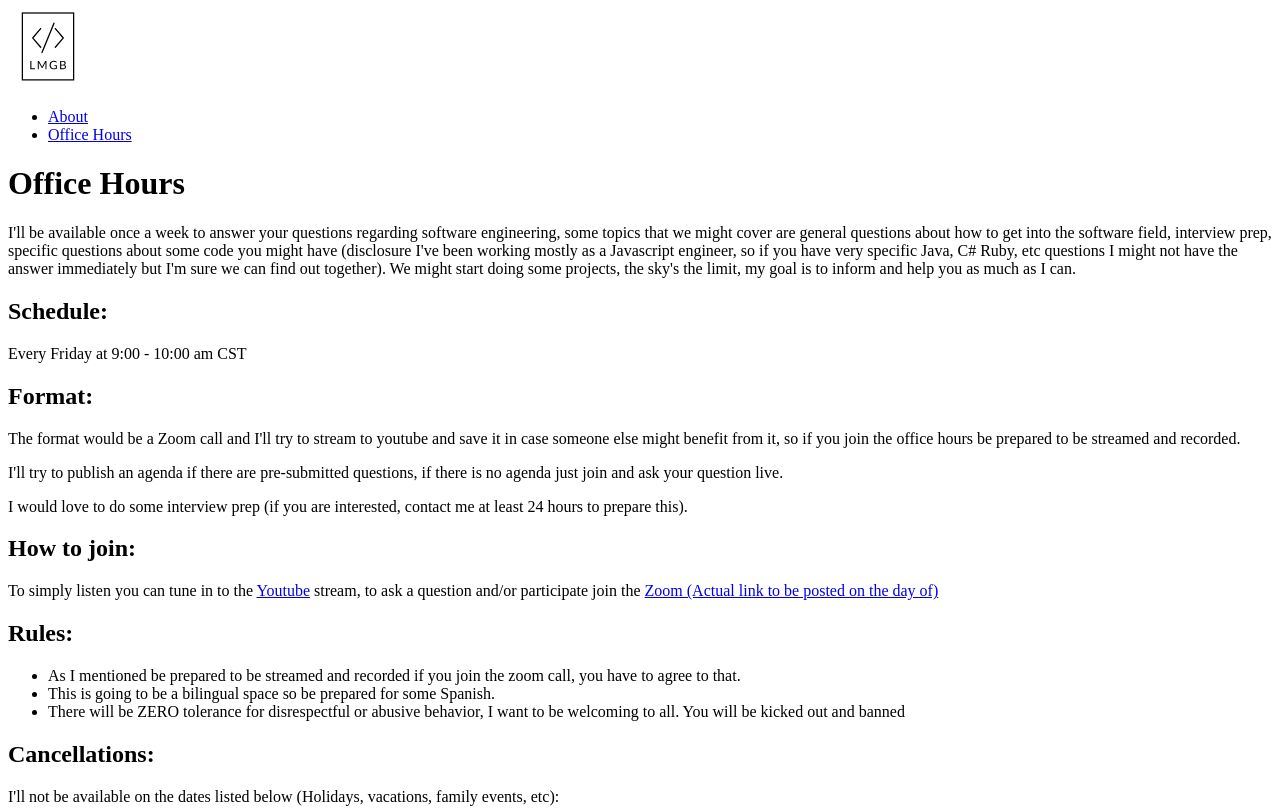
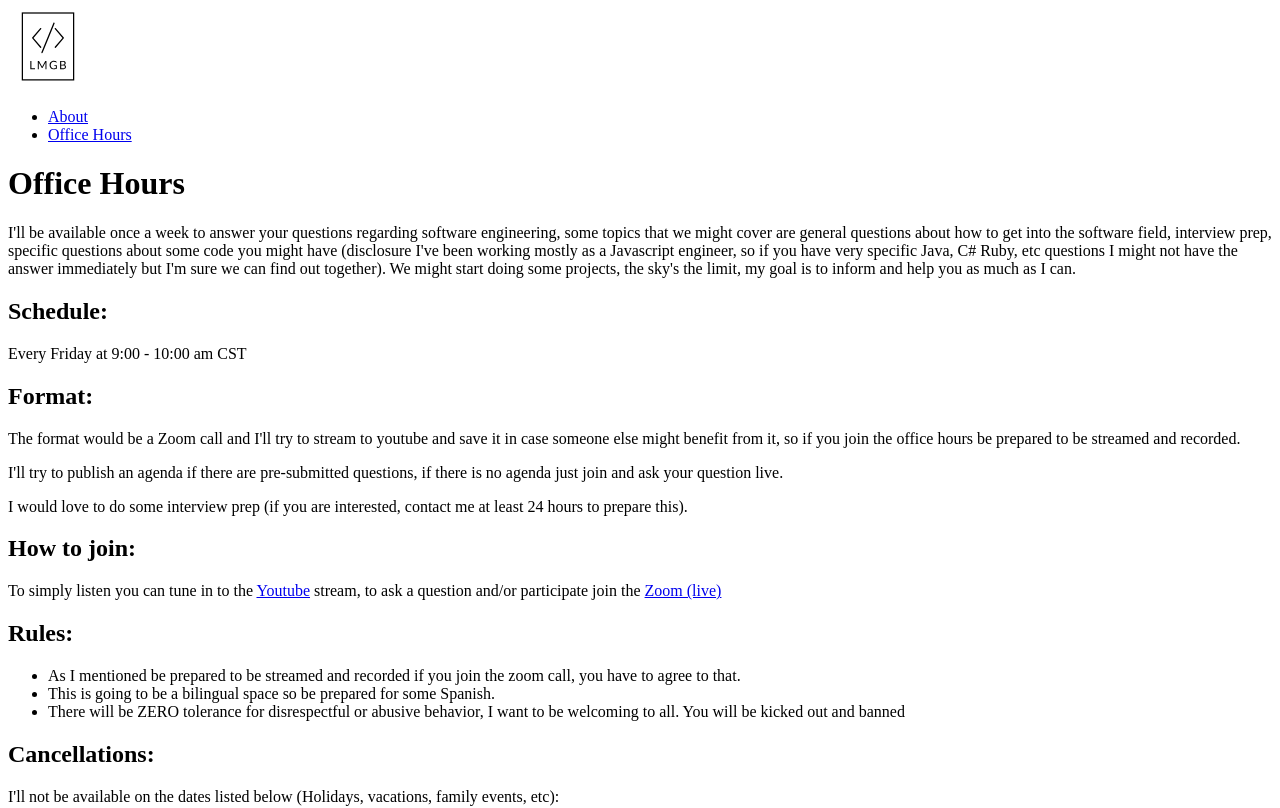
Before and after one commit to interactivelabs/lmgb, a Next.js app: page /office in a window 1280 px wide. Shown: the top 808 px of the page. Built offline with nearby package versions, Linux system fonts and the light colour scheme.

Commit message:
Updated packages added zooom line

```diff
--- a/components/pages/office_en.tsx
+++ b/components/pages/office_en.tsx
@@ -43,8 +43,12 @@ const OfficeEs = () => (
           Youtube
         </LinkText>{' '}
         stream, to ask a question and/or participate join the{' '}
-        <LinkText href="https://zoom.com" target="_blank" underline>
-          Zoom (Actual link to be posted on the day of)
+        <LinkText
+          href="https://airbnb.zoom.us/j/9478730969?pwd=MUR2WnUxbCtMM3dDY1A2Ym0wb1p4Zz09"
+          target="_blank"
+          underline
+        >
+          Zoom (live)
         </LinkText>
       </p>
       <h2 className="mt-8 text-xl">Rules:</h2>
--- a/components/pages/office_es.tsx
+++ b/components/pages/office_es.tsx
@@ -47,8 +47,12 @@ const OfficeEs = () => (
           Youtube
         </LinkText>
         , para hacer preguntas y participar entra en el link de{' '}
-        <LinkText href="https://zoom.com" target="_blank" underline>
-          Zoom (El link al evento lo pondre el mismo dia)
+        <LinkText
+          href="https://airbnb.zoom.us/j/9478730969?pwd=MUR2WnUxbCtMM3dDY1A2Ym0wb1p4Zz09"
+          target="_blank"
+          underline
+        >
+          Zoom (actualizado)
         </LinkText>
       </p>
       <h2 className="mt-8 text-xl">Reglas:</h2>
```
Also changed, not shown: package.json (+12 -12 lines), 1 other file (tests, documents, lock files or other folders).
